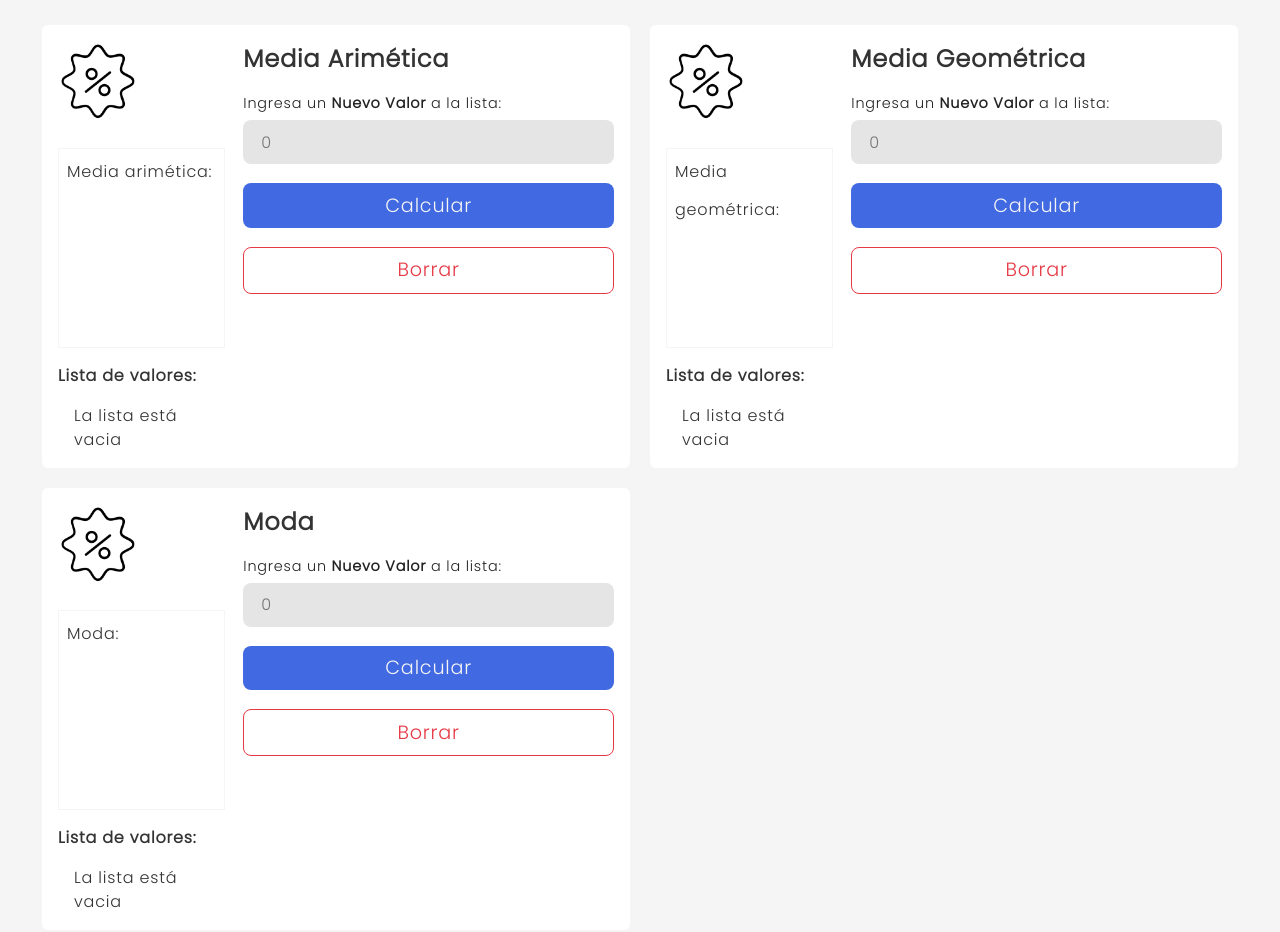
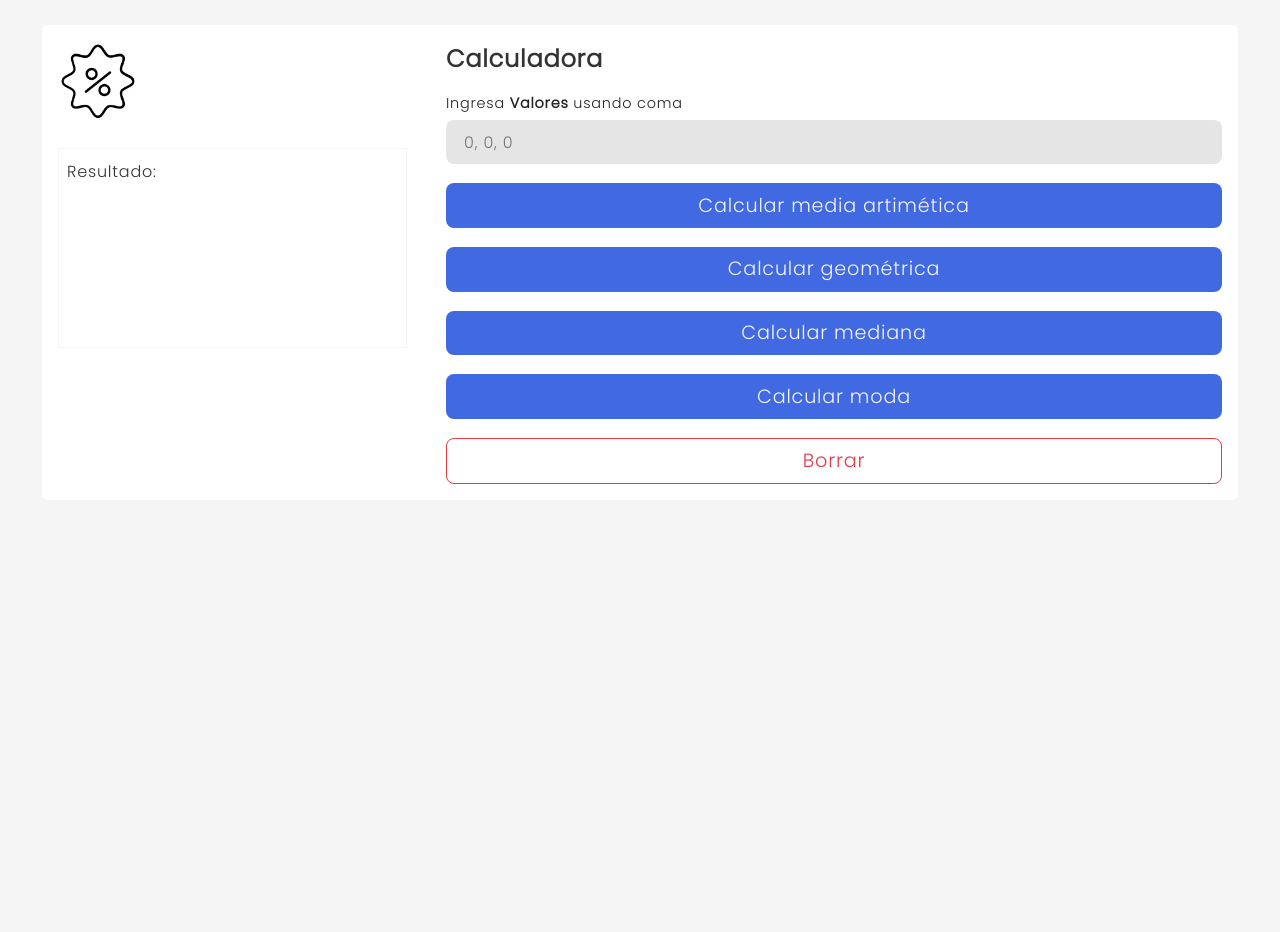
Before and after one commit to alexruix/Calculators, a website: page taller3.html in a window 1280 px wide. Shown: the part 481-1413 px from the top of the page. After the commit the page ends 983 px from the top, so only its background shows below. Drawn offline with Linux system fonts and the light colour scheme.

Commit message:
Add files via upload

```diff
--- a/taller3.html
+++ b/taller3.html
@@ -156,24 +156,19 @@
               </div>
               <div class="result-container-text">
                 <div class="result-text">
-                  <span class="card-text">Media arimética:</span>
+                  <span class="card-text">Resultado:</span>
                   <strong class="card-text" id="resultMediaAritmetica"></strong>
                 </div>
               </div>
-              <b class="card-text">Lista de valores:</b>
-              <ol class="card-text" id="listNumberMa">
-                <span class="emptylist" id="listEmptyMa"
-                  >La lista está vacia</span
-                >
-              </ol>
+
             </div>
             <div class="card-contain">
-              <h2 class="card-title">Media Arimética</h2>
+              <h2 class="card-title">Calculadora</h2>
 
               <form class="form" id="mediaAritmetica">
                 <div class="input-container">
                   <label class="label"
-                    >Ingresa un <strong>Nuevo Valor</strong> a la lista:</label
+                    >Ingresa <strong>Valores</strong> usando coma</label
                   >
                   <input
                     name="newValueMa"
@@ -181,20 +176,33 @@
                     class="input"
                     type="number"
                     min="0"
-                    placeholder="0"
+                    placeholder="0, 0, 0"
                   />
                   <span class="error" id="error-newValueMa"
                     >Ingrese un valor mayor a 0</span
                   >
                 </div>
 
-                <button type="submit" class="btn" id="calcMediaAritmetica">
-                  Calcular
+                <button type="button" class="btn" id="calcMediaAritmetica">
+                  Calcular media artimética
                 </button>
+
+                <button type="button" class="btn" id="calcMediaGeometrica">
+                    Calcular geométrica
+                  </button>
+
+                  <button type="button" class="btn" id="calcMediana">
+                    Calcular mediana
+                  </button>
+
+                  <button type="button" class="btn" id="calcModa">
+                    Calcular moda
+                  </button>
+
                 <button
                   type="button"
                   class="btn btn-delete"
-                  id="deleteMediaAritmetica"
+                  id="delete"
                 >
                   Borrar
                 </button>
@@ -202,107 +210,7 @@
             </div>
           </div>
 
-          <div class="card card-inputs">
-            <div class="result-container">
-              <div>
-                <img
-                  src="src/img/discount.png"
-                  alt="media, moda y mediana"
-                  class="img card-img"
-                />
-              </div>
-              <div class="result-container-text">
-                <div class="result-text">
-                  <span class="card-text">Media geométrica:</span>
-                  <strong class="card-text" id="resultMediaGeometrica"></strong>
-                </div>
-              </div>
-              <b class="card-text">Lista de valores:</b>
-              <ol class="card-text">
-                <span class="emptylist" id="listMediaGeometrica"
-                  >La lista está vacia</span
-                >
-              </ol>
-            </div>
-            <div class="card-contain">
-              <h2 class="card-title">Media Geométrica</h2>
 
-              <form class="form" id="mediaGeometrica">
-                <div class="input-container">
-                  <label class="label"
-                    >Ingresa un <strong>Nuevo Valor</strong> a la lista:</label
-                  >
-                  <input
-                    name="newValueMg"
-                    id="newValueMg"
-                    class="input"
-                    type="number"
-                    min="0"
-                    placeholder="0"
-                  />
-                  <span class="error" id="error-newValueMg"
-                    >Ingrese un valor mayor a 0</span
-                  >
-                </div>
-
-                <button type="submit" class="btn" id="calcMg">Calcular</button>
-                <button type="button" class="btn btn-delete" id="deleteMg">
-                  Borrar
-                </button>
-              </form>
-            </div>
-          </div>
-
-          <div class="card card-inputs">
-            <div class="result-container">
-              <div>
-                <img
-                  src="src/img/discount.png"
-                  alt="media, moda y mediana"
-                  class="img card-img"
-                />
-              </div>
-              <div class="result-container-text">
-                <div class="result-text">
-                  <span class="card-text">Moda:</span>
-                  <strong class="card-text" id="resultModa"></strong>
-                </div>
-              </div>
-              <b class="card-text">Lista de valores:</b>
-              <ol class="card-text">
-                <span class="emptylist" id="listModa">La lista está vacia</span>
-              </ol>
-            </div>
-            <div class="card-contain">
-              <h2 class="card-title">Moda</h2>
-
-              <form class="form" id="moda">
-                <div class="input-container">
-                  <label class="label"
-                    >Ingresa un <strong>Nuevo Valor</strong> a la lista:</label
-                  >
-                  <input
-                    name="newValueModa"
-                    id="newValueModa"
-                    class="input"
-                    type="number"
-                    min="0"
-                    placeholder="0"
-                  />
-                  <span class="error" id="error-newValueModa"
-                    >Ingrese un valor mayor a 0</span
-                  >
-                </div>
-
-                <button type="submit" class="btn" id="calcModa">
-                  Calcular
-                </button>
-                <button type="button" class="btn btn-delete" id="deleteModa">
-                  Borrar
-                </button>
-              </form>
-            </div>
-          </div>
         </div>
       </main>
     </div>
```
